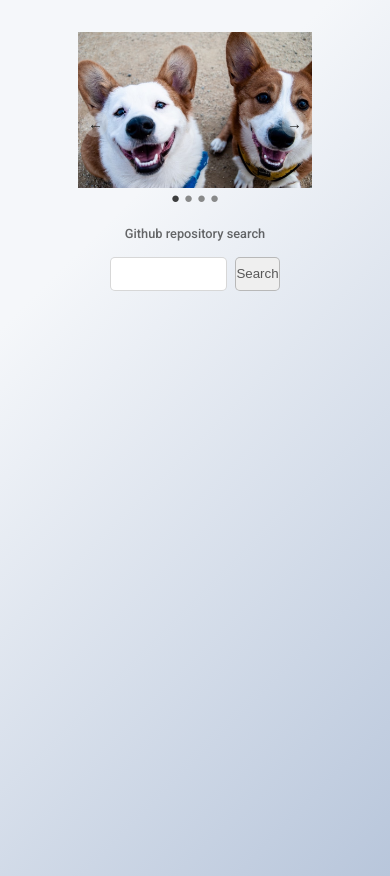
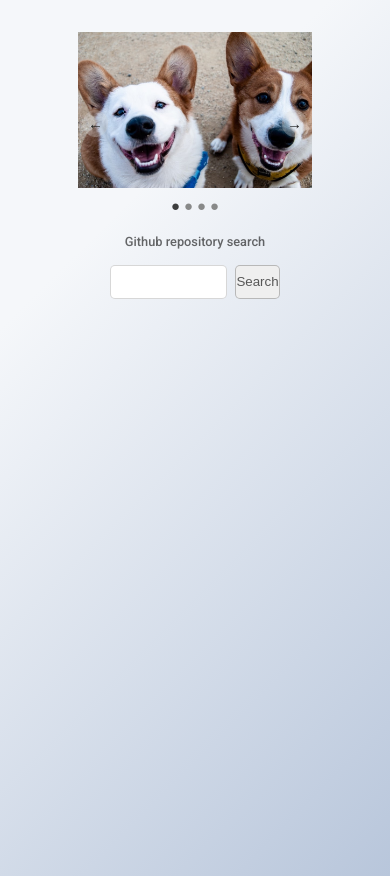
Before and after one commit to mugen808/Carousel, a website: page index.html in a window 390 px wide. Drawn offline with Linux system fonts and the light colour scheme.

Commit message:
changes in html and styles. package.json modified

```diff
--- a/index.html
+++ b/index.html
@@ -43,7 +43,7 @@
     <br>
     <section>
       <div class="search-container">
-        <h3>Github repository search</h3>
+        <h2>Github repository search</h2>
         <form class="user-search-form">
           <input type="text" name="username">
           <button class="user-search-button">Search</button>
--- a/styles.css
+++ b/styles.css
@@ -31,7 +31,9 @@ img{
 }
 
 .dots-container{
+  margin-top: 0.5rem;
   text-align: center;
+  cursor: default;
 }
 .dots{
   font-size: 1.2rem;
@@ -72,7 +74,7 @@ img{
   align-items: center;
 }
 
-.search-container h3{
+.search-container h2{
   margin-bottom: 1rem;
   font-weight: 500;
   color: rgba(0, 0, 0, 0.589);
@@ -158,7 +160,7 @@ img{
 @media only screen and (max-width: 564px) {
 
 
-  h3{
+  h2{
     font-size: 0.8rem;
   }
   .dots {
```
Also changed, not shown: package.json (+4 -4 lines).
